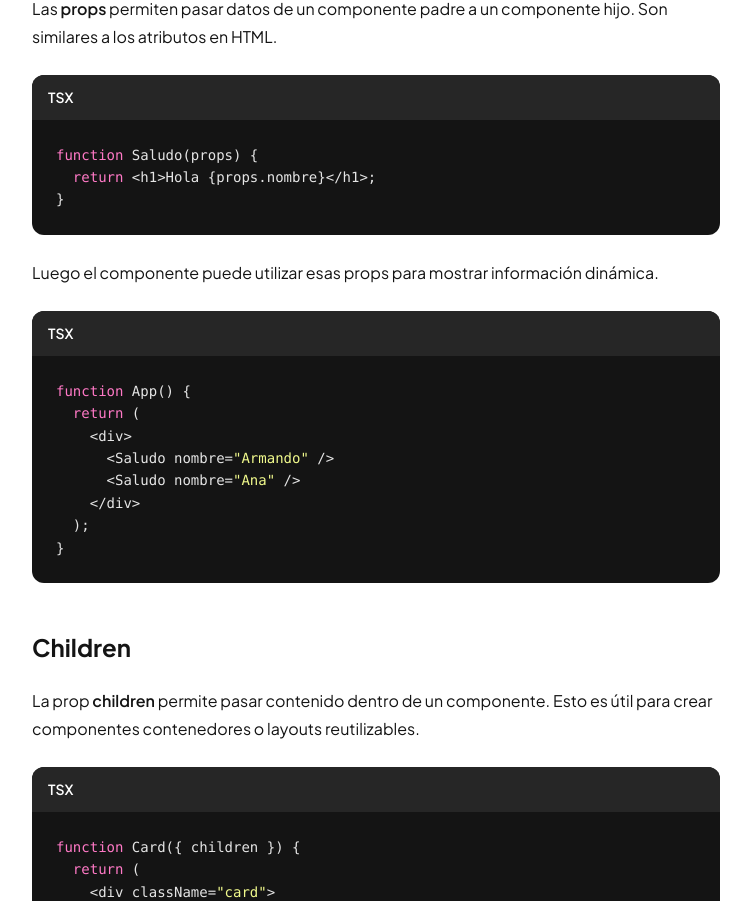
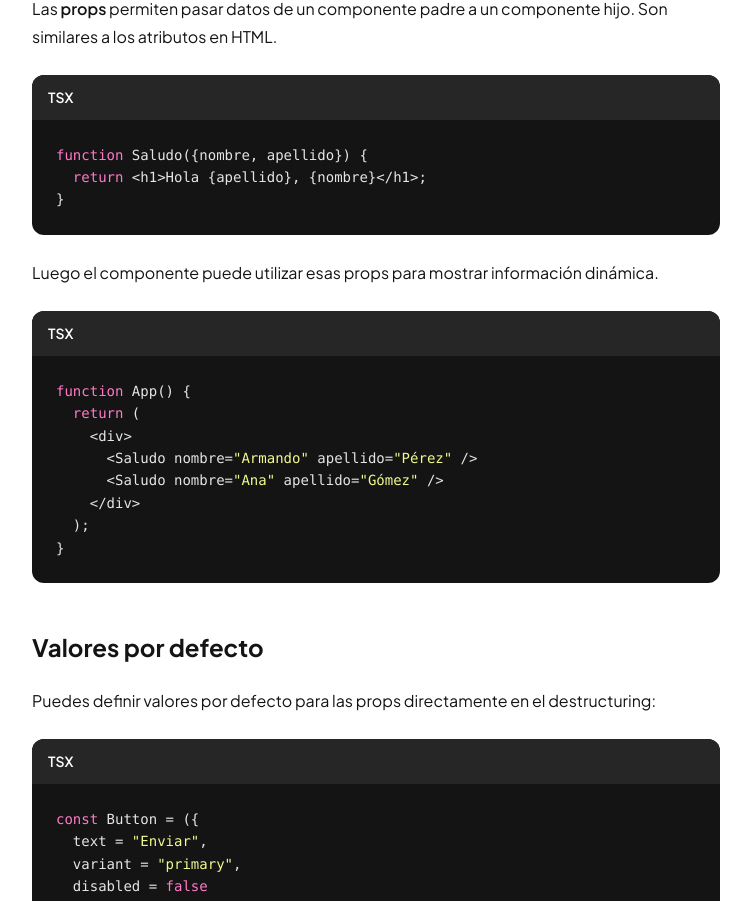
Before and after one commit to AJVP1/react, a React (Vite) app: page /#/componentes in a window 1280 px wide. Shown: the part 1310-2211 px from the top of the page, without its empty margins (280-1031 px from the left). Built offline with nearby package versions, Linux system fonts and the light colour scheme.

Commit message:
mejora en componente sobre componentes

```diff
--- a/src/data/modulos.json
+++ b/src/data/modulos.json
@@ -63,6 +63,10 @@
               "title": "Componentes funcionales"
             },
             { "id": "props", "title": "Props" },
+            {
+              "id": "valores-por-defecto",
+              "title": "Valores por defecto"
+            },
             { "id": "children", "title": "Children" },
             { "id": "composicion", "title": "Composición de componentes" }
           ]
--- a/src/pages/Componentes.tsx
+++ b/src/pages/Componentes.tsx
@@ -9,18 +9,30 @@ const componenteBasicoCode = `<span class="keyword">function</span> Saludo() {
   <span class="keyword">return</span> &lt;h1&gt;Hola React&lt;/h1&gt;;
 }`;
 
-const componentePropsCode = `<span class="keyword">function</span> Saludo(props) {
-  <span class="keyword">return</span> &lt;h1&gt;Hola {props.nombre}&lt;/h1&gt;;
+const componentePropsCode = `<span class="keyword">function</span> Saludo({nombre, apellido}) {
+  <span class="keyword">return</span> &lt;h1&gt;Hola {apellido}, {nombre}&lt;/h1&gt;;
 }`;
 
 const usoComponenteCode = `<span class="keyword">function</span> App() {
   <span class="keyword">return</span> (
     &lt;div&gt;
-      &lt;Saludo nombre=<span class="string">"Armando"</span> /&gt;
-      &lt;Saludo nombre=<span class="string">"Ana"</span> /&gt;
+      &lt;Saludo nombre=<span class="string">"Armando"</span> apellido=<span class="string">"Pérez"</span> /&gt;
+      &lt;Saludo nombre=<span class="string">"Ana"</span> apellido=<span class="string">"Gómez"</span> /&gt;
     &lt;/div&gt;
   );
 }`;
+
+const valoresDefectoCode = `<span class="keyword">const</span> Button = ({
+  text = <span class="string">"Enviar"</span>,
+  variant = <span class="string">"primary"</span>,
+  disabled = <span class="keyword">false</span>
+}) =&gt; {
+  <span class="keyword">return</span> (
+    &lt;button className={variant} disabled={disabled}&gt;
+      {text}
+    &lt;/button&gt;
+  );
+};`;
 
 const childrenCode = `<span class="keyword">function</span> Card({ children }) {
   <span class="keyword">return</span> (
@@ -144,6 +156,20 @@ export const Componentes = () => {
       <Codeblock code={usoComponenteCode} title="TSX" />
 
       <h2
+        id="valores-por-defecto"
+        className="text-2xl font-bold mt-12 mb-4 text-[#141414] scroll-mt-20"
+      >
+        Valores por defecto
+      </h2>
+
+      <p className="text-base leading-7 text-[#141414] my-6">
+        Puedes definir valores por defecto para las props directamente en el
+        destructuring:
+      </p>
+
+      <Codeblock code={valoresDefectoCode} title="TSX" />
+
+      <h2
         id="children"
         className="text-2xl font-bold mt-12 mb-4 text-[#141414] scroll-mt-20"
       >
```
